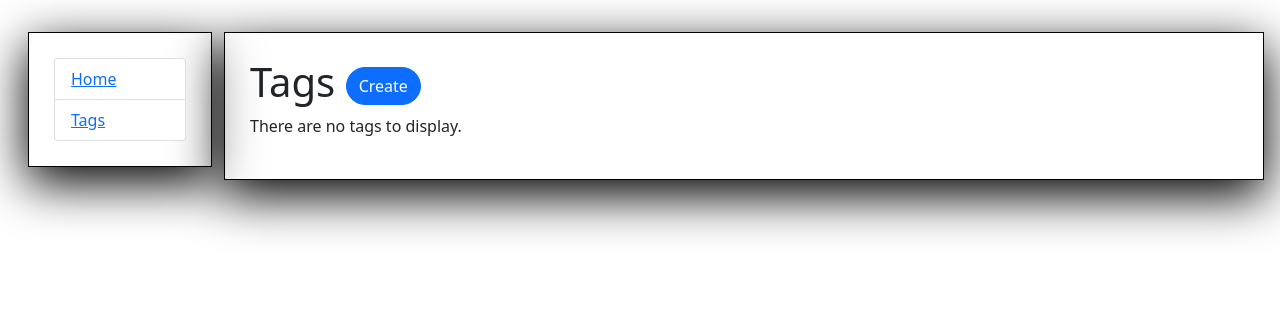
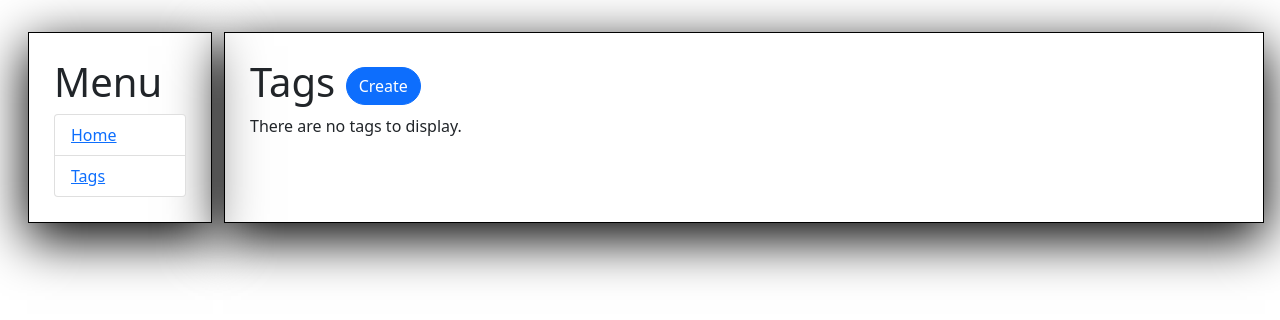
Before and after one commit to RPodolets/ToDo-list, a Django app: template templates/core/tag_list.html in a window 1280 px wide. Shown: the top 320 px of the page. Run offline with Django 3.2, Linux system fonts and the light colour scheme; the template is opened without the code that fills it, so the values that code supplies are empty.

Commit message:
Update sidebar with Menu label

```diff
--- a/templates/includes/sidebar.html
+++ b/templates/includes/sidebar.html
@@ -1,5 +1,6 @@
 <div class="main_container">
   <div class="container my-3 custom-card">
+    <h1>Menu</h1>
     <ul class="list-group">
       <li class="list-group-item">
         <a href="">Home</a>
```
